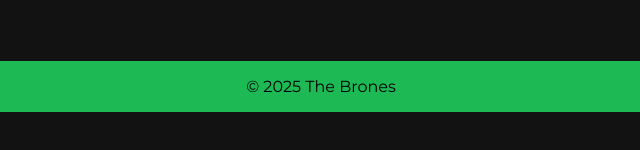
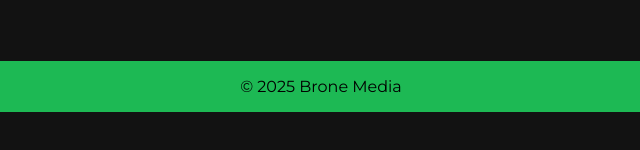
Before and after one commit to Rgav-sudo/thebrones.com, a plain HTML site: page contact.html in a window 1280 px wide. Shown: the part 534-684 px from the top of the page, 319-959 px from the left. Drawn offline with Linux system fonts and the light colour scheme.

Commit message:
Update contact.html

```diff
--- a/contact.html
+++ b/contact.html
@@ -47,6 +47,6 @@
       </button>
     </form>
   </main>
-  <footer>&copy; 2025 The Brones</footer>
+  <footer>&copy; 2025 Brone Media</footer>
 </body>
 </html>
```
